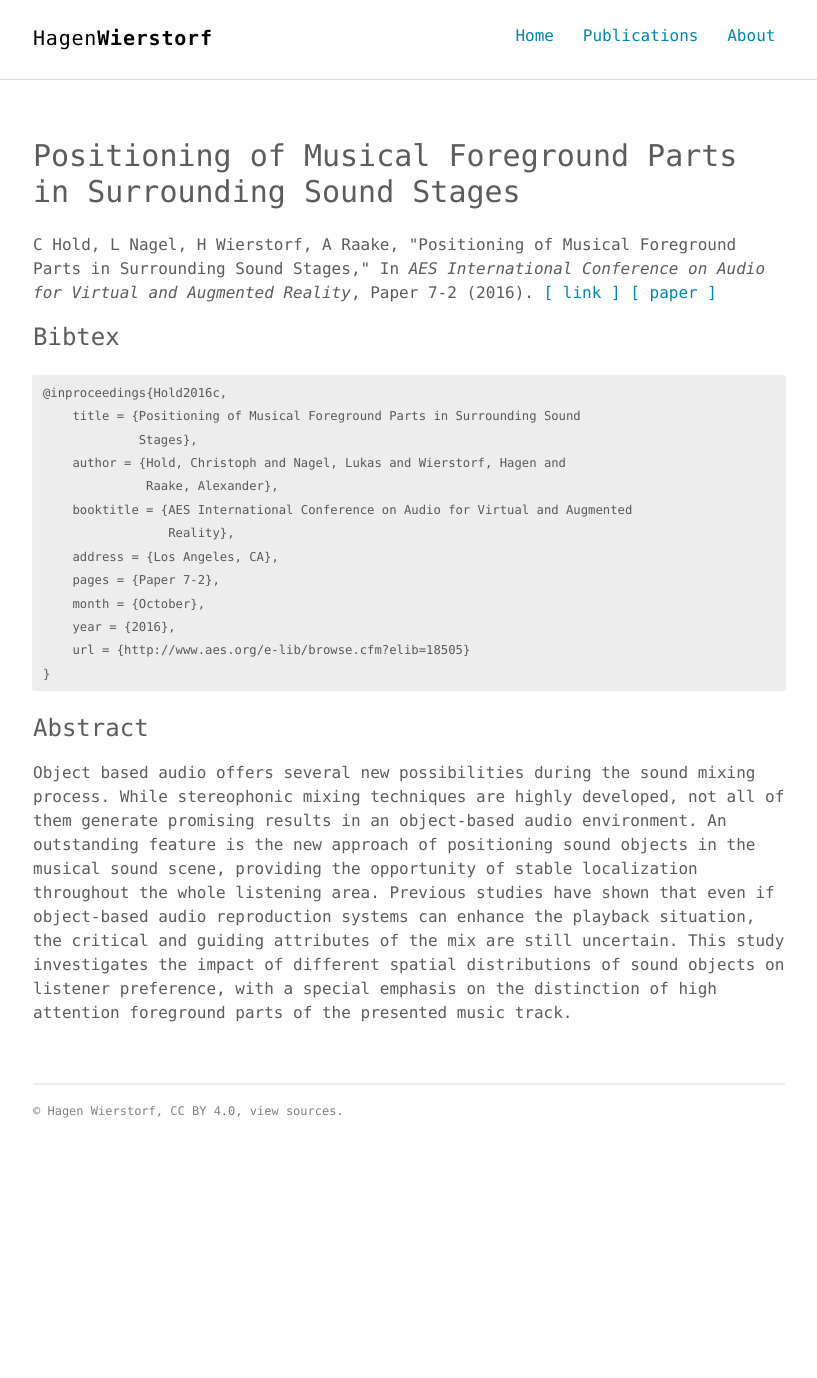
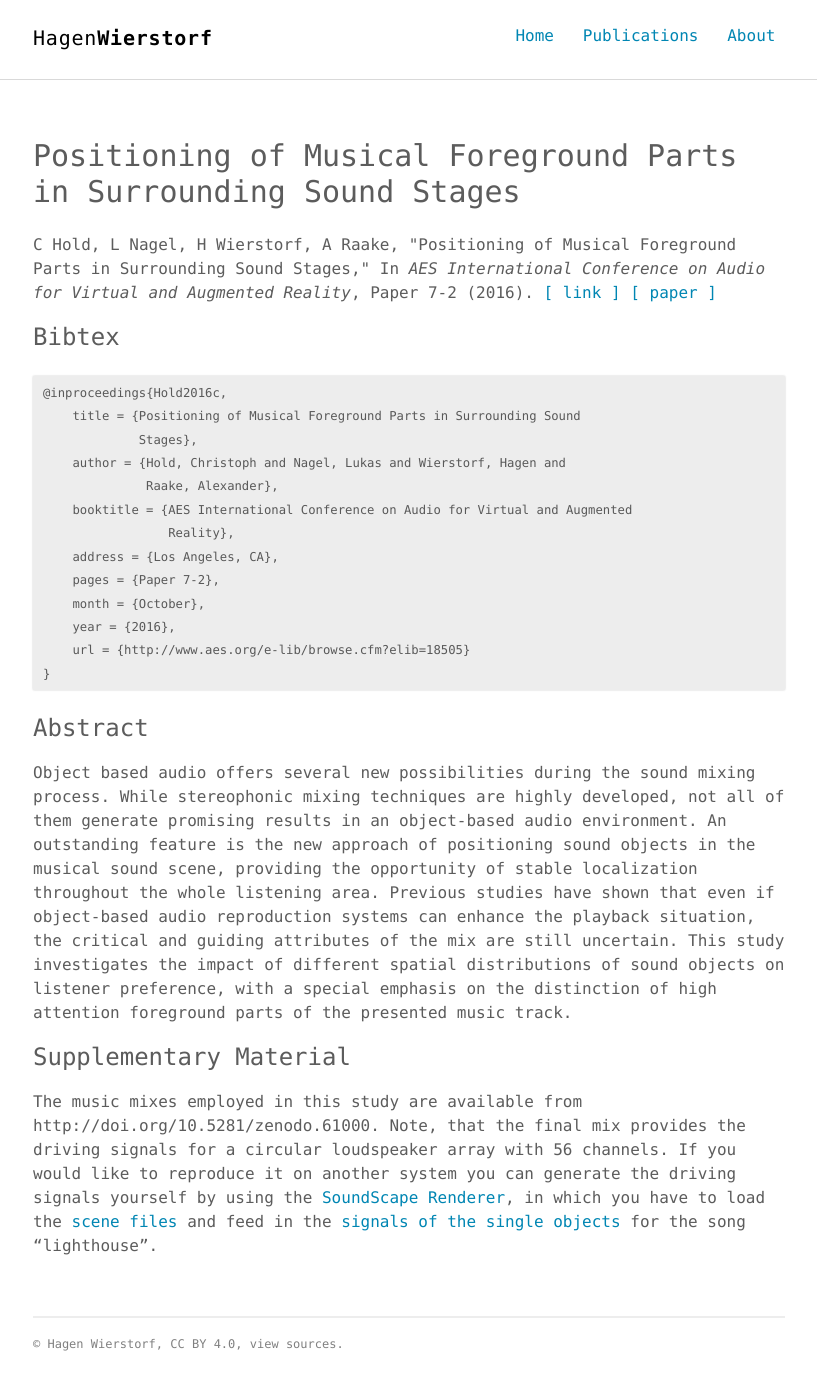
Before and after one commit to hagenw/hagenw.github.io, a Jekyll site: the page built from _posts/2016-10-01-positioning_of_musical_foreground_parts_in_spatial_audio.md, in a window 1280 px wide. Shown: the whole page, without its empty margins (231-1048 px from the left). Built offline with Jekyll 4.4.1, drawn with Linux system fonts in a browser that asks for light colours; before the commit the page ends 1145 px from its top, so only the background shows below that.

Commit message:
Add supplementary material for Hold et al. 2016c

```diff
--- a/_posts/2016-10-01-positioning_of_musical_foreground_parts_in_spatial_audio.md
+++ b/_posts/2016-10-01-positioning_of_musical_foreground_parts_in_spatial_audio.md
@@ -46,3 +46,14 @@ guiding attributes of the mix are still uncertain. This study investigates the
 impact of different spatial distributions of sound objects on listener
 preference, with a special emphasis on the distinction of high attention
 foreground parts of the presented music track.
+
+### Supplementary Material
+
+The music mixes employed in this study are available from
+http://doi.org/10.5281/zenodo.61000. Note, that the final mix provides the
+driving signals for a circular loudspeaker array with 56 channels. If you would
+like to reproduce it on another system you can generate the driving signals
+yourself by using the [SoundScape Renderer](http://spatialaudio.net/ssr/), in
+which you have to load the [scene files](http://doi.org/10.5281/zenodo.61110)
+and feed in the [signals of the single
+objects](http://doi.org/10.5281/zenodo.55718) for the song "lighthouse".
```
